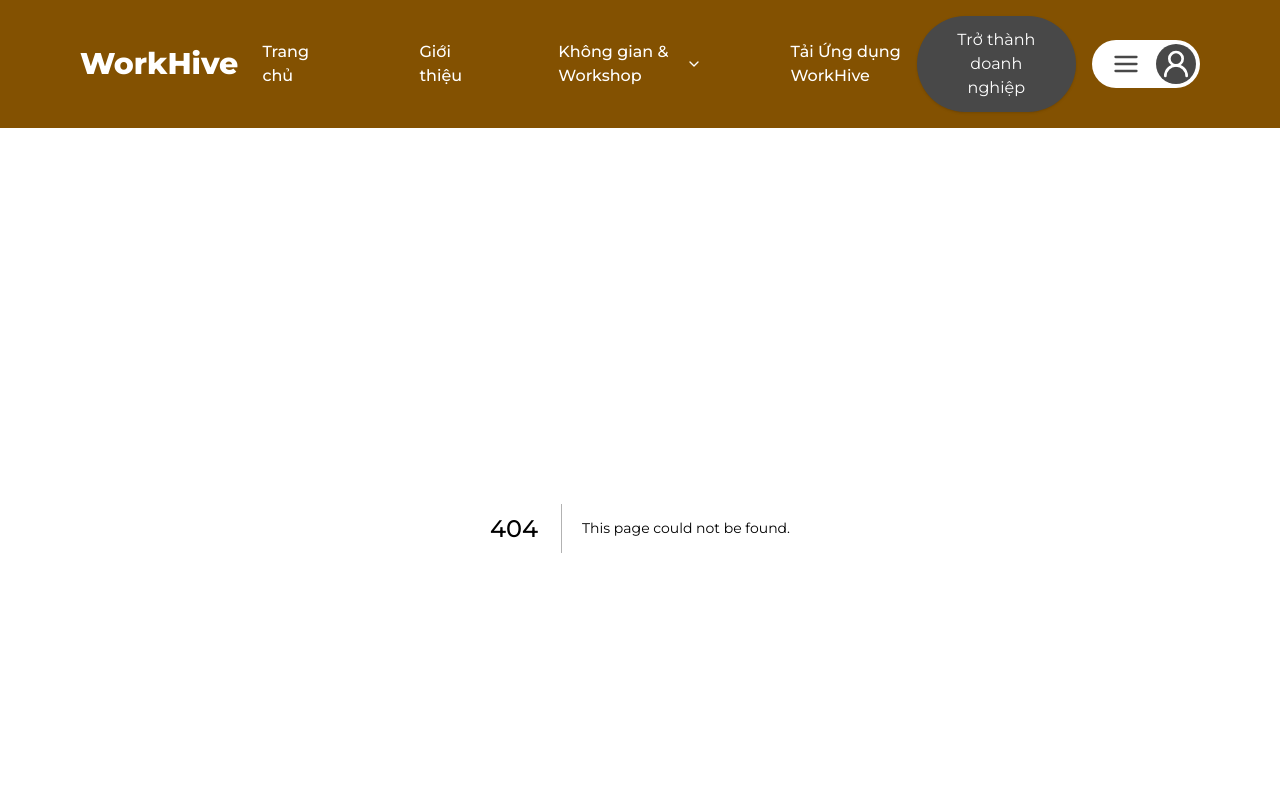
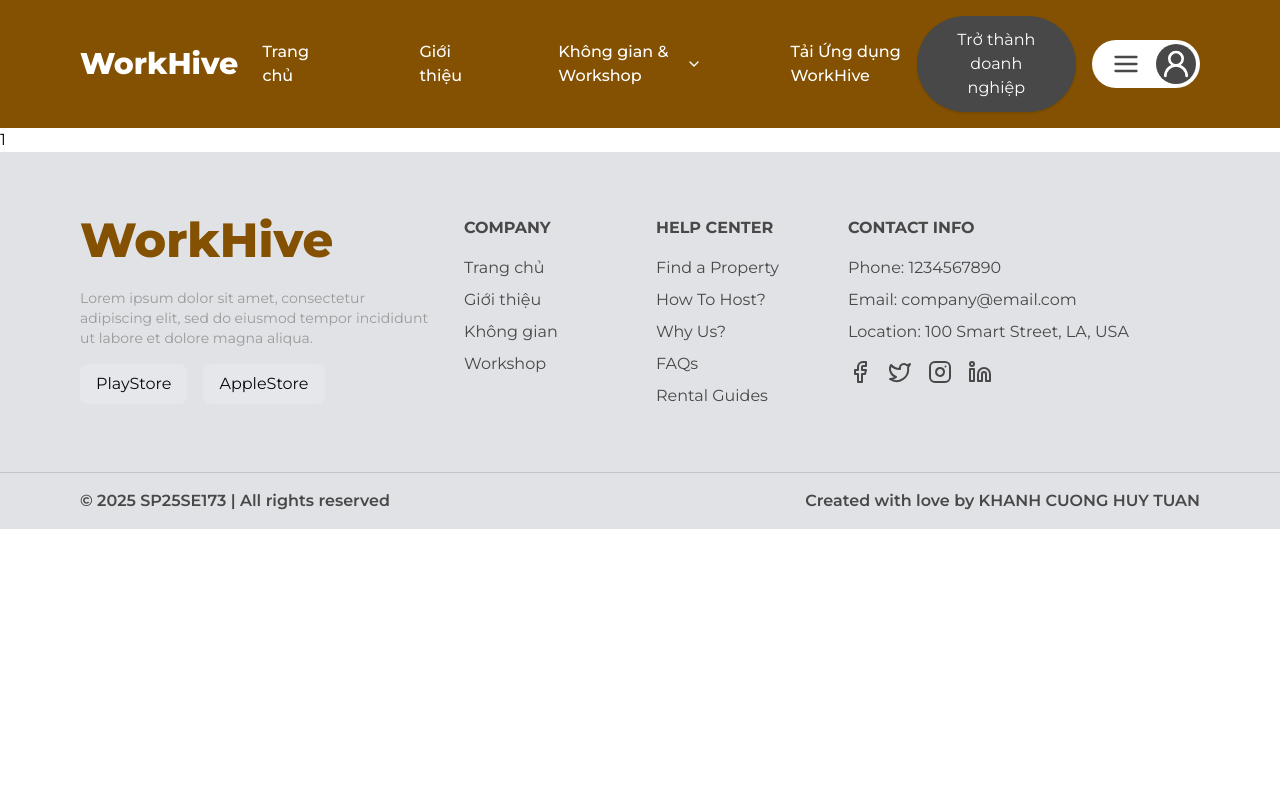
Before and after one commit to PMCdaniel123/SEP490_FE_Clients, a Next.js app: page /search/1 in a window 1280 px wide. Before the commit this address had no page. Shown: the top 800 px of the page. Built offline with nearby package versions, Linux system fonts and the light colour scheme.

Commit message:
feat: build folder search page

```diff
--- /dev/null
+++ b/app/(root)/search/[query]/page.tsx
@@ -0,0 +1,7 @@
+const SearchPage = async ({ params }: { params: { query: string } }) => {
+  const decodedQuery = decodeURIComponent(params.query);
+
+  return <div>{decodedQuery}</div>;
+};
+
+export default SearchPage;
--- /dev/null
+++ b/app/(root)/workspace/[workspaceId]/page.tsx
@@ -0,0 +1,7 @@
+"use client";
+
+const WorkspaceDetail = ({ params }: { params: { workspaceId: string } }) => {
+  return <div>{params.workspaceId}</div>;
+};
+
+export default WorkspaceDetail;
--- /dev/null
+++ b/components/Loader.tsx
@@ -0,0 +1,9 @@
+const Loader = () => {
+  return (
+    <div className="flex items-center justify-center h-screen">
+      <div className="animate-spin rounded-full border-t-4 border-blue-500 border-solid h-12 w-12"></div>
+    </div>
+  );
+};
+
+export default Loader;
```
Also changed, not shown: app/(root)/workspace/page.tsx (added).
